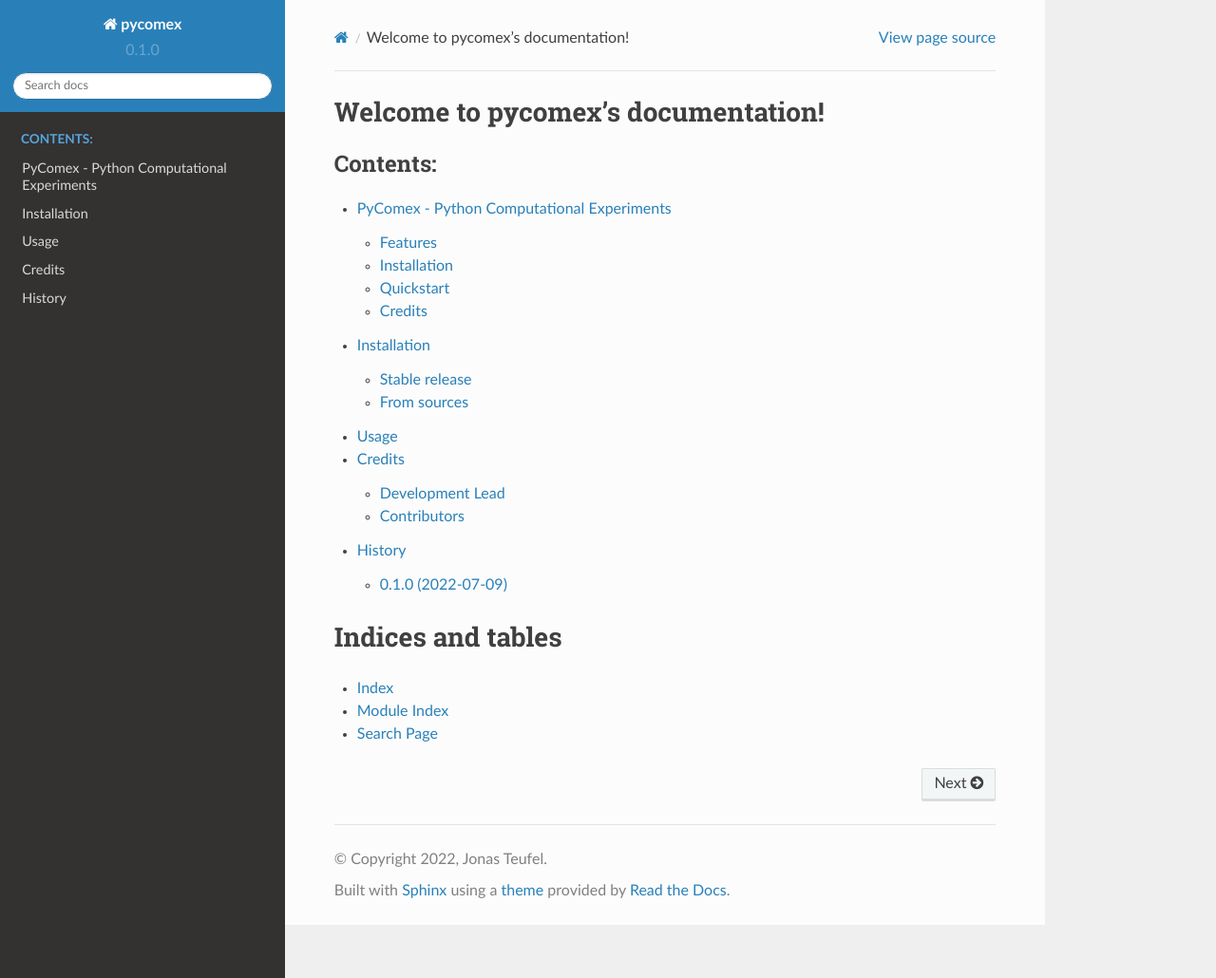
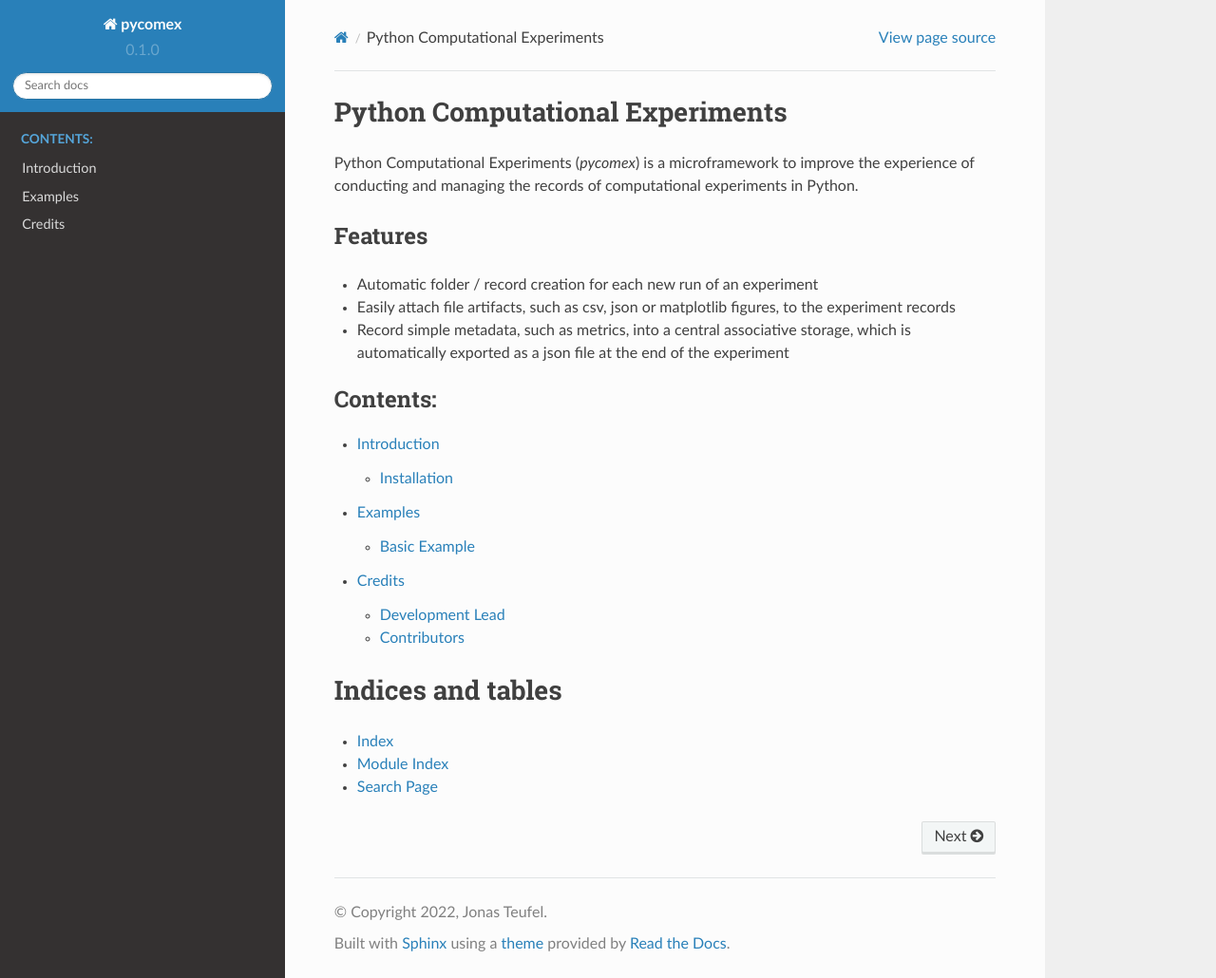
Before and after one commit to the16thpythonist/pycomex, a Sphinx documentation site: the page built from docs/index.rst, in a window 1280 px wide and 1030 px high. Shown: the whole window at 95% size. Built offline with Sphinx 7.4.7 and the Read the Docs theme 2.0.0, drawn with Linux system fonts in a browser that asks for light colours; pages that are not in the unit, such as notebooks, are missing from menus.

```diff
--- a/docs/conf.py
+++ b/docs/conf.py
@@ -33,7 +33,8 @@ import pycomex
 # extensions coming with Sphinx (named 'sphinx.ext.*') or your custom ones.
 extensions = [
     'sphinx.ext.autodoc',
-    'sphinx.ext.viewcode'
+    'sphinx.ext.viewcode',
+    'sphinxcontrib.programoutput'
 ]
 
 # Add any paths that contain templates here, relative to this directory.
--- /dev/null
+++ b/docs/ex_basic.rst
@@ -0,0 +1,9 @@
+Basic Example
+=============
+
+This is a basic example:
+
+.. literalinclude:: ../pycomex/examples/basic.py
+    :language: python
+
+.. command-output:: python ../pycomex/examples/basic.py
--- /dev/null
+++ b/docs/examples.rst
@@ -0,0 +1,7 @@
+Examples
+========
+
+There are examples
+
+.. toctree::
+    ex_basic
--- a/docs/index.rst
+++ b/docs/index.rst
@@ -1,17 +1,25 @@
-Welcome to pycomex's documentation!
-======================================
+Python Computational Experiments
+=================================
+
+Python Computational Experiments (*pycomex*) is a microframework to improve the experience of conducting and
+managing the records of computational experiments in Python.
+
+Features
+~~~~~~~~
+
+- Automatic folder / record creation for each new run of an experiment
+- Easily attach file artifacts, such as csv, json or matplotlib figures, to the experiment records
+- Record simple metadata, such as metrics, into a central associative storage, which is automatically
+  exported as a json file at the end of the experiment
 
 .. toctree::
    :maxdepth: 2
    :caption: Contents:
 
-   readme
-   installation
-   usage
+   intro
+   examples
    modules
    authors
-   history
-
 
 Indices and tables
 ==================
--- a/docs/readme.rst
+++ /dev/null
@@ -1 +0,0 @@
-.. include:: ../README.rst
--- a/docs/requirements.txt
+++ b/docs/requirements.txt
@@ -2,3 +2,4 @@ Sphinx==1.8.5
 sphinx_rtd_theme==0.5.0
 Jinja2==2.11.2
 markupsafe==1.1.0
+sphinxcontrib.programoutput==0.17
--- a/noxfile.py
+++ b/noxfile.py
@@ -14,10 +14,11 @@ def docs(session: nox.Session) -> None:
     # ~ Installing the doc requirements
     session.install('-r', 'requirements.txt')
     session.install('-r', 'docs/requirements.txt')
+    session.install('.')
 
     # ~ Removing previous artifacts
     if os.path.exists('docs/modules.rst'):
-        session.run('rm', '-f', 'docs/modules.rst')
+        os.remove('docs/modules.rst')
 
     # ~ Building the docs
     session.run('sphinx-apidoc', '-o', 'docs', 'pycomex')
```
Also changed, not shown: README.rst (+3 -35 lines), TODO.rst (+6 -3 lines), docs/intro.rst (renamed from docs/installation.rst, +7 -13 lines), 3 other files.
